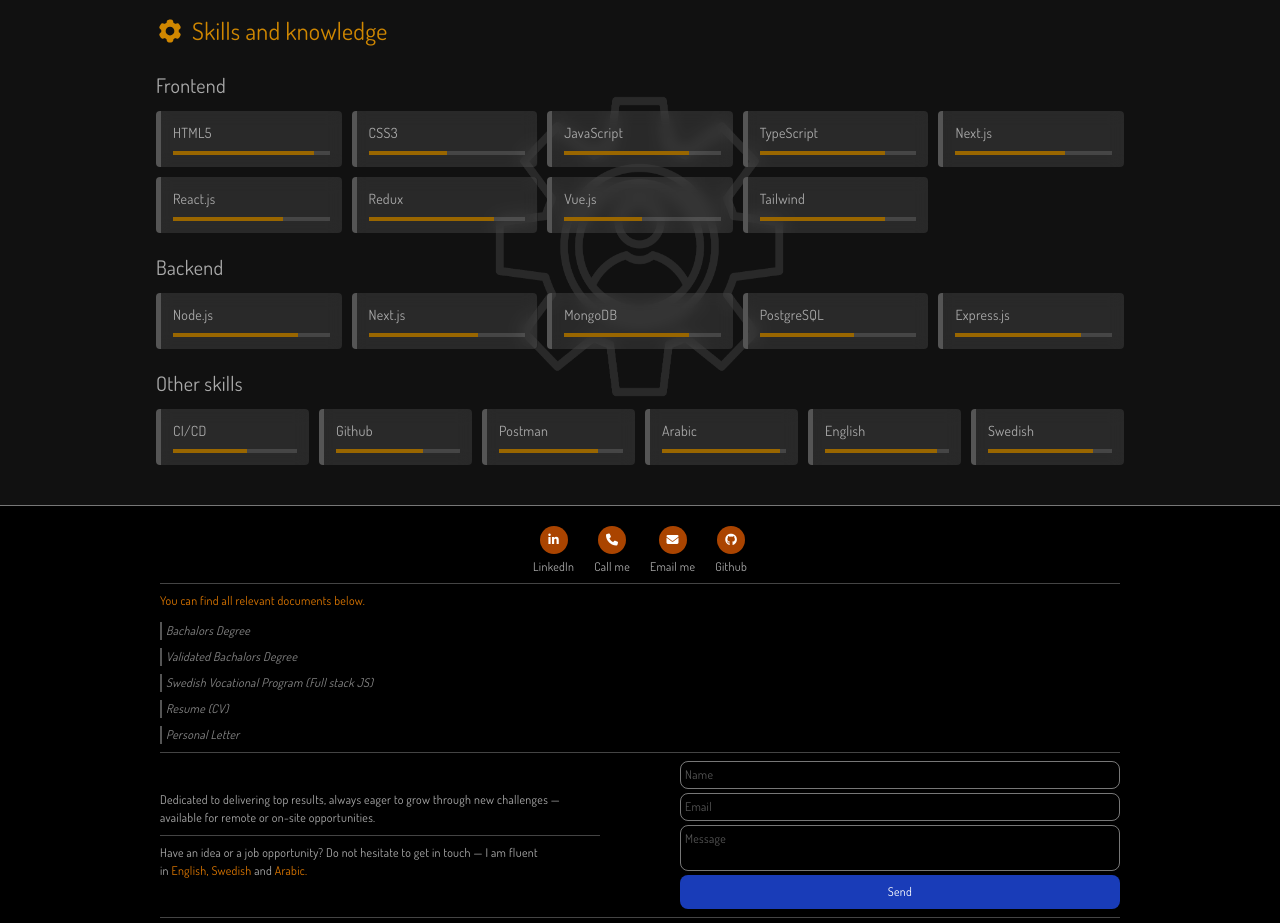
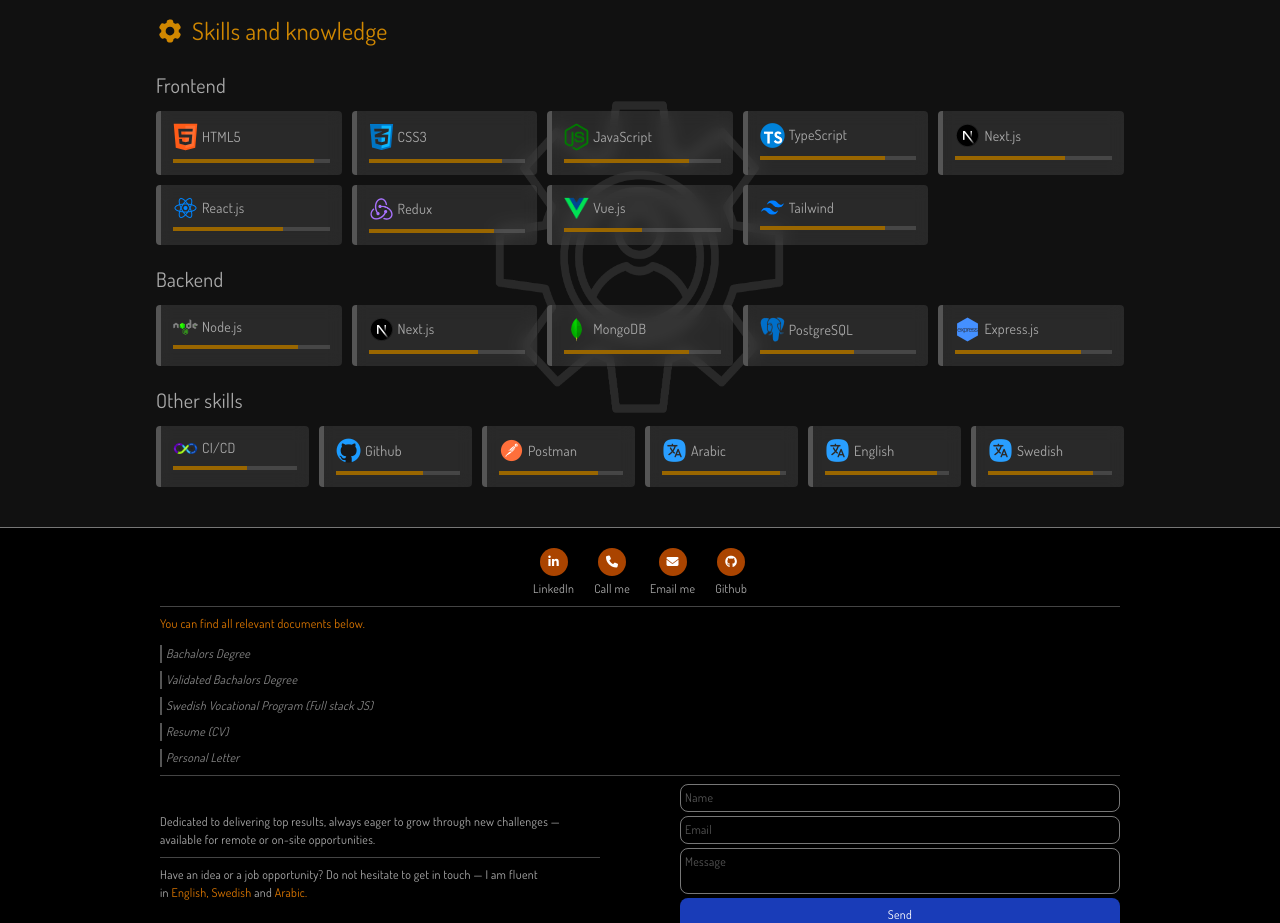
Before and after one commit to MustafaAltaie/portfolio-english, a Next.js app: page / in a window 1280 px wide. Shown: the part 1820-2743 px from the top of the page. Built offline with nearby package versions, Linux system fonts and the light colour scheme; no server answers.

Commit message:
testing image lagging

```diff
--- a/src/app/components/Skills/Backend/Skill.tsx
+++ b/src/app/components/Skills/Backend/Skill.tsx
@@ -1,6 +1,6 @@
 import React from 'react';
 import { FSkill } from '../../../../../types/Skills';
-
+import Image from 'next/image';
 
 interface SkillProps {
     skill: FSkill
@@ -10,7 +10,13 @@
     return (
         <div className='skillCard p-3 flex flex-col gap-2 rounded-sm backdrop-blur-sm'>
             <div className='flex gap-1 items-center'>
-
+                <Image
+                    src={skill.image}
+                    alt='Image'
+                    width={20}
+                    height={20}
+                    loading='lazy'
+                />
                 <h1 className='text-sm'>{skill.title}</h1>
             </div>
             <div className='skillLevel w-full h-1'>
--- a/src/app/components/Skills/Frontend/Frontend.tsx
+++ b/src/app/components/Skills/Frontend/Frontend.tsx
@@ -15,7 +15,7 @@
             id: '2',
             image: '/images/tech-icons/css.png',
             title: 'CSS3',
-            level: 50,
+            level: 85,
         },
         {
             id: '3',
--- a/src/app/components/Skills/Frontend/Skill.tsx
+++ b/src/app/components/Skills/Frontend/Skill.tsx
@@ -1,6 +1,6 @@
 'use client';
 import React from 'react';
-
+import Image from 'next/image';
 import { FSkill } from '../../../../../types/Skills';
 
 interface SkillProps {
@@ -11,7 +11,13 @@
     return (
         <div className='skillCard p-3 flex flex-col gap-2 rounded-sm backdrop-blur-sm'>
             <div className='flex gap-1 items-center'>
-
+                <Image
+                    src={skill.image}
+                    alt='Image'
+                    width={20}
+                    height={20}
+                    loading='lazy'
+                />
                 <h1 className='text-sm'>{skill.title}</h1>
             </div>
             <div className='skillLevel w-full h-1'>
--- a/src/app/components/Skills/Other/Skill.tsx
+++ b/src/app/components/Skills/Other/Skill.tsx
@@ -1,6 +1,6 @@
 import React from 'react';
 import { FSkill } from '../../../../../types/Skills';
-
+import Image from 'next/image';
 
 interface SkillProps {
     skill: FSkill
@@ -10,7 +10,13 @@
     return (
         <div className='skillCard p-3 flex flex-col gap-2 rounded-sm backdrop-blur-sm'>
             <div className='flex gap-1 items-center'>
-
+                <Image
+                    src={skill.image}
+                    alt='Image'
+                    width={20}
+                    height={20}
+                    loading='lazy'
+                />
                 <h1 className='text-sm'>{skill.title}</h1>
             </div>
             <div className='skillLevel w-full h-1'>
```
